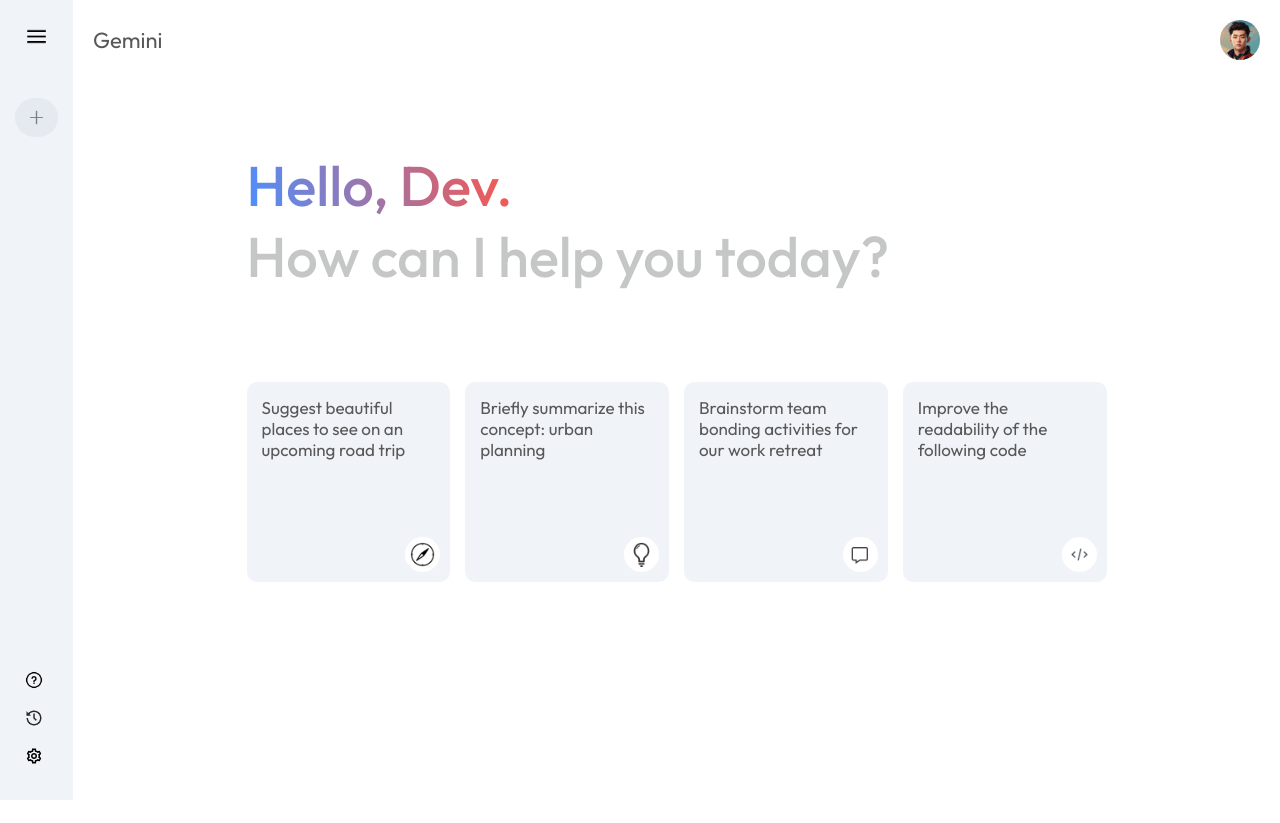
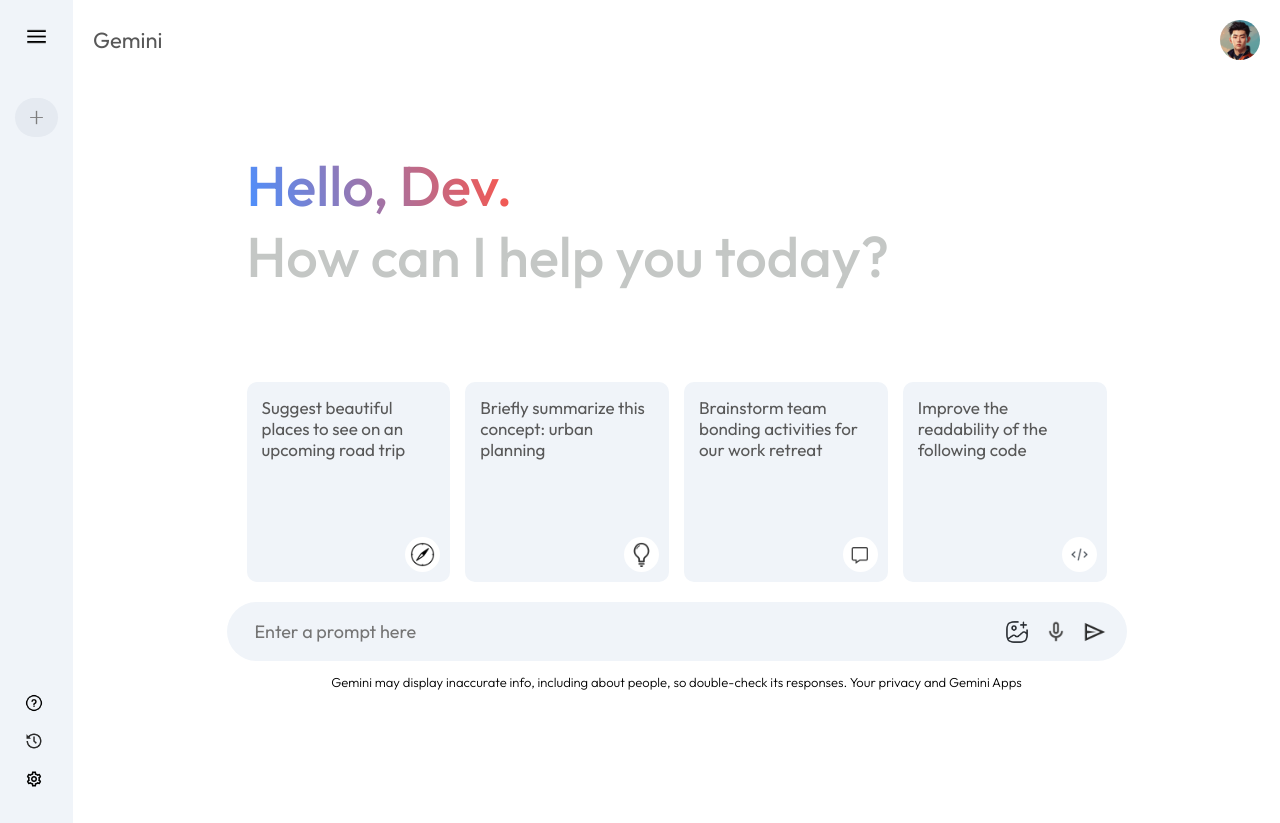
Before and after one commit to abdullahshafiq153/Gemini, a React (Vite) app: page / in a window 1280 px wide. Before the commit the page ends 800 px from the top, so only its background shows below. Built offline with nearby package versions, Linux system fonts and the light colour scheme.

Commit message:
Main container-> prompt section

```diff
--- a/src/components/Main/Main.css
+++ b/src/components/Main/Main.css
@@ -70,3 +70,46 @@
 .main .card:hover{
     background-color: #dfe4ea;
 }
+.main_bottom{
+    position: absolute;
+    bottom: 0;
+    width: 100%;
+    max-width: 900px;
+    padding: 0px 20px;
+    margin: auto;
+}
+.search-box{
+    display: flex;
+    align-items: center;
+    justify-content: space-between;
+    gap: 20px;
+    background-color: #f0f4f9;
+    padding: 10px 20px;
+    border-radius: 50px;
+}
+
+.search-box img{
+    width: 24px;
+    cursor: pointer;
+}
+.search-box input{
+    flex: 1;
+    background:transparent;
+    border: none;
+    outline: none;
+    padding: 8px;
+    font-size: 18px;
+}
+
+.search-box div{
+    display: flex;
+    align-items: center;
+    gap: 15px;
+}
+
+.main .bottom-info{
+    font-size: 13px;
+    margin: 13px auto;
+    text-align: center;
+    font-weight: 300;
+}
--- a/src/components/Main/Main.jsx
+++ b/src/components/Main/Main.jsx
@@ -1,6 +1,6 @@
-import React from 'react'
-import './Main.css'
-import { assets } from '../../assets/assets'
+import React from "react";
+import "./Main.css";
+import { assets } from "../../assets/assets";
 
 const Main = () => {
   return (
@@ -11,7 +11,9 @@
       </div>
       <div className="main-container">
         <div className="greet">
-                <p><span>Hello, Dev.</span></p>
+          <p>
+            <span>Hello, Dev.</span>
+          </p>
           <p>How can I help you today?</p>
         </div>
         <div className="cards">
@@ -32,9 +34,28 @@
             <img src={assets.code_icon} alt="" />
           </div>
         </div>
+        <div className="main-bottom">
+          <div className="search-box">
+            <input
+              placeholder="Enter a prompt here"
+              type="text"
+              name=""
+              id=""
+            />
+            <div>
+              <img src={assets.gallery_icon} alt="" />
+              <img src={assets.mic_icon} alt="" />
+              <img src={assets.send_icon} alt="" />
             </div>
           </div>
-  )
-}
+          <p className="bottom-info">
+          Gemini may display inaccurate info, including about people, so double-check its responses.
+          Your privacy and Gemini Apps
+          </p>
+        </div>
+      </div>
+    </div>
+  );
+};
 
-export default Main
+export default Main;
```
Lines whose indentation alone changed are shown as unchanged.
